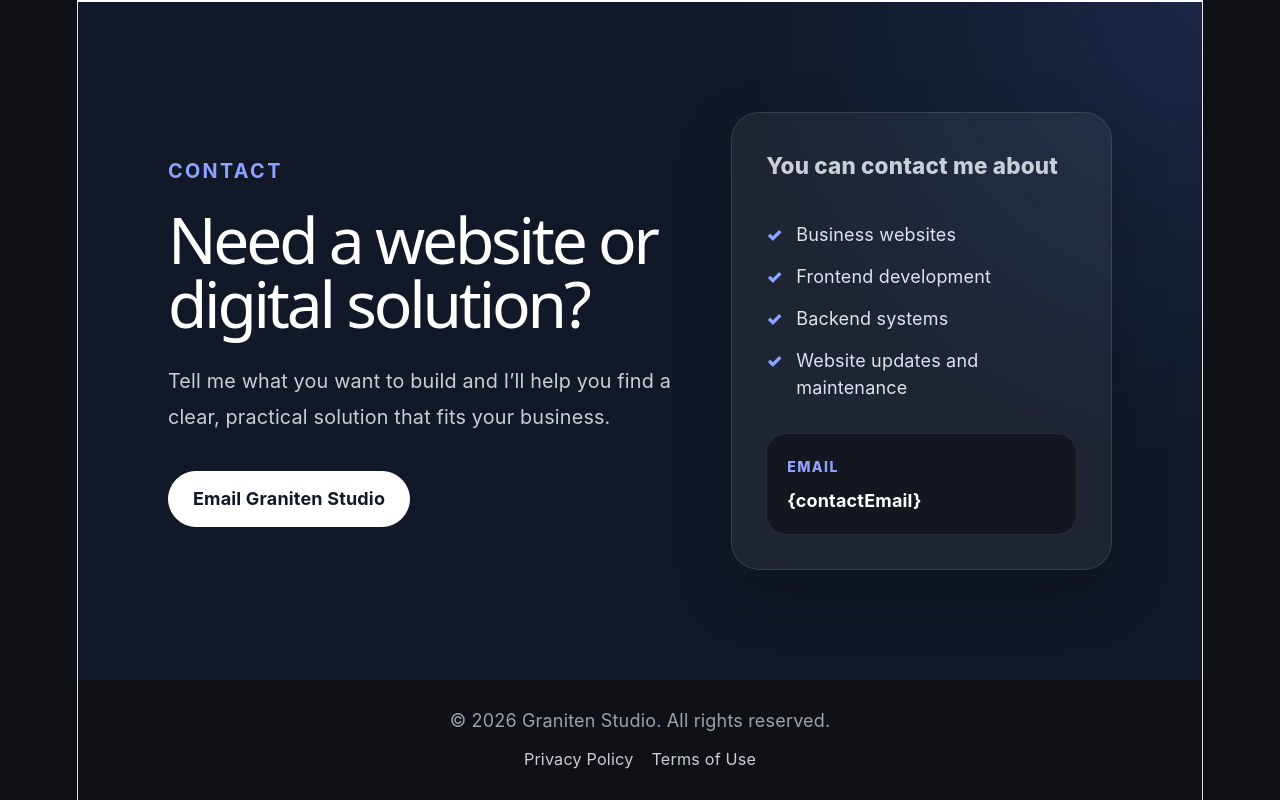
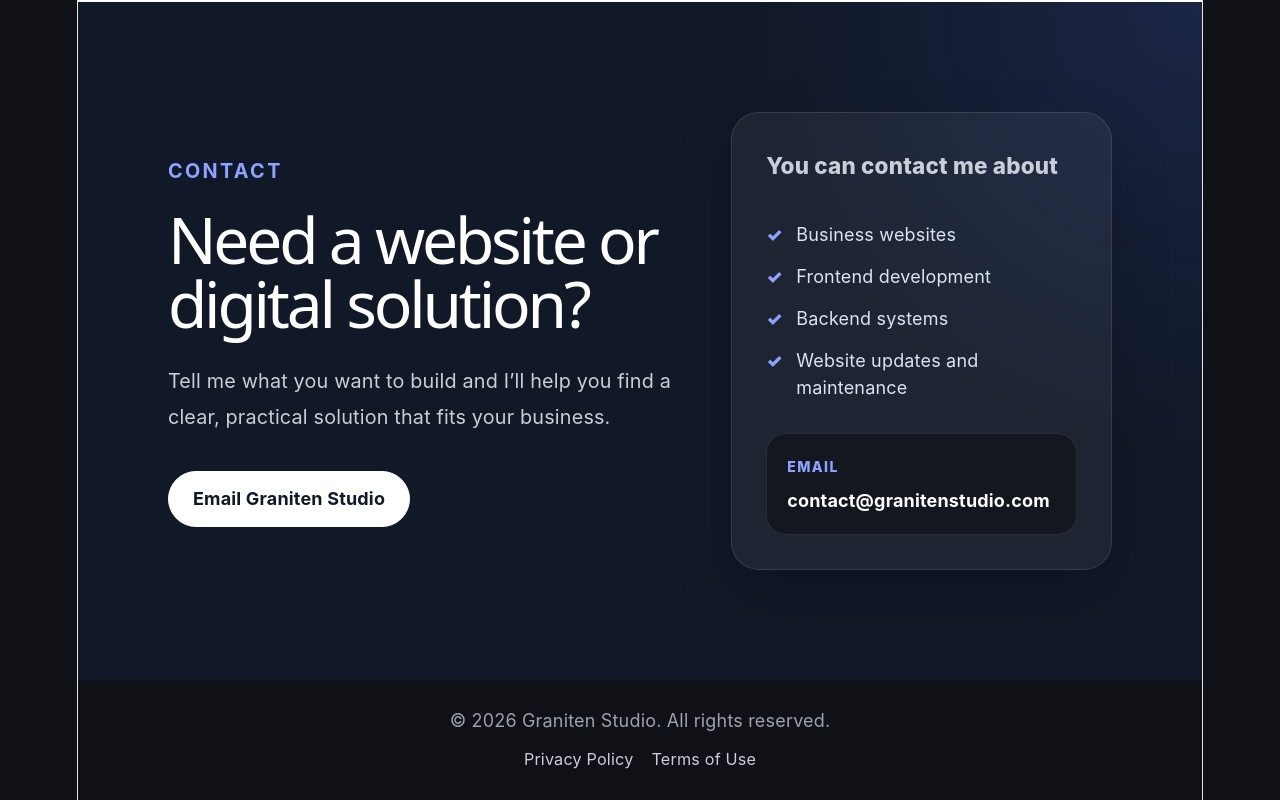
Before and after one commit to Graniten40/graniten-studio, a React (Vite) app: page / in a window 1280 px wide. Shown: the part 9250-10050 px from the top of the page. Built offline with nearby package versions, Linux system fonts and the light colour scheme.

Commit message:
Update contact email

```diff
--- a/src/App.tsx
+++ b/src/App.tsx
@@ -2,7 +2,7 @@
 import { Routes, Route, Link } from "react-router-dom";
 import "./App.css";
 
-const contactEmail = "{contactEmail}";
+const contactEmail = "contact@granitenstudio.com";
 
 const pricingContent = {
   sv: {
```
